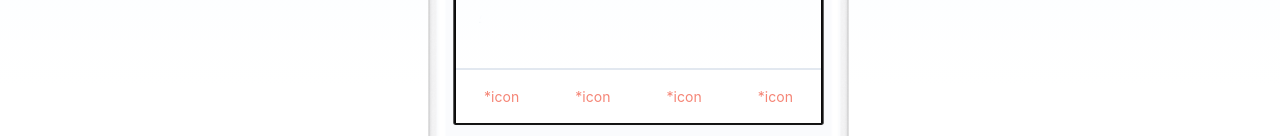
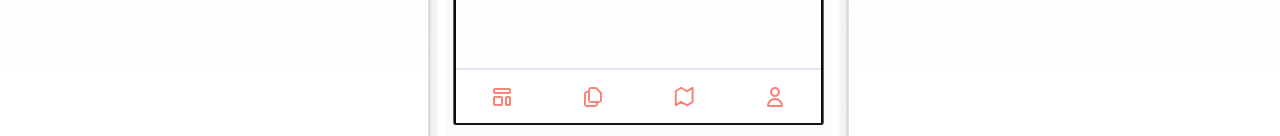
Before and after one commit to Helfer-Portal/helponspot-client, a React (Create React App) app: page /app in a window 1280 px wide. Shown: the part 816-952 px from the top of the page. Built offline with nearby package versions, Linux system fonts and the light colour scheme; what @tailwindcss/ui would draw is missing.

Commit message:
Added Icons and adjusted Font Size of Tab Bar
...

```diff
--- /dev/null
+++ b/src/features/app/tab-bar/components/icons.tsx
@@ -0,0 +1,75 @@
+import React from "react";
+
+export const DashboardIcon: JSX.Element = (
+  <svg
+    width="18"
+    height="18"
+    viewBox="0 0 18 18"
+    fill="none"
+    xmlns="http://www.w3.org/2000/svg"
+  >
+    <path
+      d="M1 2C1 1.73478 1.10536 1.48043 1.29289 1.29289C1.48043 1.10536 1.73478 1 2 1H16C16.2652 1 16.5196 1.10536 16.7071 1.29289C16.8946 1.48043 17 1.73478 17 2V4C17 4.26522 16.8946 4.51957 16.7071 4.70711C16.5196 4.89464 16.2652 5 16 5H2C1.73478 5 1.48043 4.89464 1.29289 4.70711C1.10536 4.51957 1 4.26522 1 4V2ZM1 10C1 9.73478 1.10536 9.48043 1.29289 9.29289C1.48043 9.10536 1.73478 9 2 9H8C8.26522 9 8.51957 9.10536 8.70711 9.29289C8.89464 9.48043 9 9.73478 9 10V16C9 16.2652 8.89464 16.5196 8.70711 16.7071C8.51957 16.8946 8.26522 17 8 17H2C1.73478 17 1.48043 16.8946 1.29289 16.7071C1.10536 16.5196 1 16.2652 1 16V10ZM13 10C13 9.73478 13.1054 9.48043 13.2929 9.29289C13.4804 9.10536 13.7348 9 14 9H16C16.2652 9 16.5196 9.10536 16.7071 9.29289C16.8946 9.48043 17 9.73478 17 10V16C17 16.2652 16.8946 16.5196 16.7071 16.7071C16.5196 16.8946 16.2652 17 16 17H14C13.7348 17 13.4804 16.8946 13.2929 16.7071C13.1054 16.5196 13 16.2652 13 16V10Z"
+      stroke="#F88478"
+      stroke-width="2"
+      stroke-linecap="round"
+      stroke-linejoin="round"
+    />
+  </svg>
+);
+
+export const ReqIcon: JSX.Element = (
+  <svg
+    width="18"
+    height="20"
+    viewBox="0 0 18 20"
+    fill="none"
+    xmlns="http://www.w3.org/2000/svg"
+  >
+    <path
+      d="M5 5V13C5 13.5304 5.21071 14.0391 5.58579 14.4142C5.96086 14.7893 6.46957 15 7 15H13M5 5V3C5 2.46957 5.21071 1.96086 5.58579 1.58579C5.96086 1.21071 6.46957 1 7 1H11.586C11.8512 1.00006 12.1055 1.10545 12.293 1.293L16.707 5.707C16.8946 5.89449 16.9999 6.1488 17 6.414V13C17 13.5304 16.7893 14.0391 16.4142 14.4142C16.0391 14.7893 15.5304 15 15 15H13M5 5H3C2.46957 5 1.96086 5.21071 1.58579 5.58579C1.21071 5.96086 1 6.46957 1 7V17C1 17.5304 1.21071 18.0391 1.58579 18.4142C1.96086 18.7893 2.46957 19 3 19H11C11.5304 19 12.0391 18.7893 12.4142 18.4142C12.7893 18.0391 13 17.5304 13 17V15"
+      stroke="#F88478"
+      stroke-width="2"
+      stroke-linecap="round"
+      stroke-linejoin="round"
+    />
+  </svg>
+);
+
+export const MapIcon: JSX.Element = (
+  <svg
+    width="20"
+    height="21"
+    viewBox="0 0 20 21"
+    fill="none"
+    xmlns="http://www.w3.org/2000/svg"
+  >
+    <path
+      fill-rule="evenodd"
+      clip-rule="evenodd"
+      d="M1.76385 5.27079V19.3263L7.11108 15.8125L13.2222 19.3263L18.5694 15.8125V1.7569L13.2222 5.27079L7.11108 1.7569L1.76385 5.27079V5.27079Z"
+      stroke="#F88478"
+      stroke-width="2"
+      stroke-linecap="round"
+      stroke-linejoin="round"
+    />
+  </svg>
+);
+
+export const ProfileIcon: JSX.Element = (
+  <svg
+    width="16"
+    height="20"
+    viewBox="0 0 16 20"
+    fill="none"
+    xmlns="http://www.w3.org/2000/svg"
+  >
+    <path
+      d="M12 5C12 6.06087 11.5786 7.07828 10.8284 7.82843C10.0783 8.57857 9.06087 9 8 9C6.93913 9 5.92172 8.57857 5.17157 7.82843C4.42143 7.07828 4 6.06087 4 5C4 3.93913 4.42143 2.92172 5.17157 2.17157C5.92172 1.42143 6.93913 1 8 1C9.06087 1 10.0783 1.42143 10.8284 2.17157C11.5786 2.92172 12 3.93913 12 5V5ZM8 12C6.14348 12 4.36301 12.7375 3.05025 14.0503C1.7375 15.363 1 17.1435 1 19H15C15 17.1435 14.2625 15.363 12.9497 14.0503C11.637 12.7375 9.85652 12 8 12V12Z"
+      stroke="#F58576"
+      stroke-width="2"
+      stroke-linecap="round"
+      stroke-linejoin="round"
+    />
+  </svg>
+);
--- a/src/features/app/tab-bar/index.tsx
+++ b/src/features/app/tab-bar/index.tsx
@@ -1,25 +1,32 @@
 import React from "react";
 import { NavLink } from "react-router-dom";
+import {
+  DashboardIcon,
+  ReqIcon,
+  MapIcon,
+  ProfileIcon,
+} from "./components/icons";
 
 interface TabProps {
   to: string;
   label: string;
+  icon: JSX.Element;
 }
 
 /** single Tab */
-const Tab = ({ to, label }: TabProps) => {
+const Tab = ({ to, label, icon }: TabProps) => {
   const url_base = "/app/organisation/";
   return (
-    <div style={{ flex: 1 }} className="flex  justify-center items-center">
+    <div style={{ flex: 1 }} className="flex px-2 justify-center items-center">
       <div>
         <NavLink to={url_base + to} activeClassName="tab-link bg-black">
           <div
             style={{ color: "#F58576" }}
-            className="text-sm font-inter text-center"
+            className="p-3 text-xs font-inter text-center flex font-bold"
           >
-            <div style={{ display: "inline-flex" }} className="">
+            <div style={{ display: "flex" }} className="">
               {/* TODO: include Icons */}
-              *icon
+              {icon}
             </div>
             <div className="hidden ml-2" id="tab-label">
               {label}
@@ -37,10 +44,10 @@ const TabBar = () => {
       style={{ position: "relative", height: 55, width: 365 }}
       className="bg-white flex border-t-2"
     >
-      <Tab to={"dashboard"} label={"Dashboard"} />
-      <Tab to={"request"} label={"Anzeige"} />
-      <Tab to={"map"} label={"Karte"} />
-      <Tab to={"profile"} label={"Profil"} />
+      <Tab to={"dashboard"} label={"Dashboard"} icon={DashboardIcon} />
+      <Tab to={"request"} label={"Anzeige"} icon={ReqIcon} />
+      <Tab to={"map"} label={"Karte"} icon={MapIcon} />
+      <Tab to={"profile"} label={"Profil"} icon={ProfileIcon} />
     </div>
   );
 };
```
